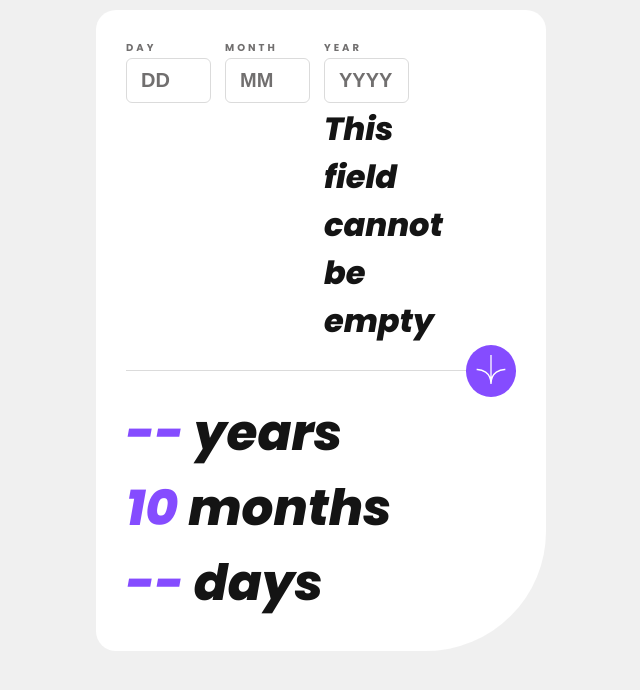
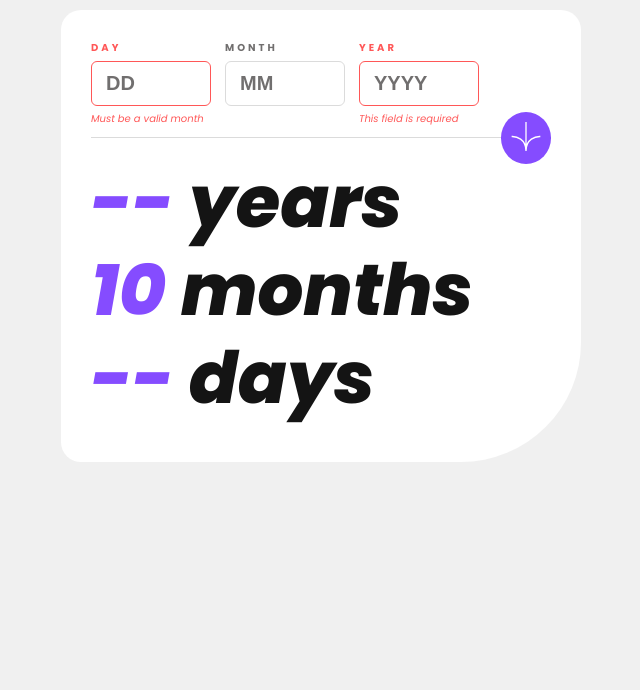
Before and after one commit to MichaelShawUK/frontend-mentor, a React (Vite) app: page / in a window 1280 px wide. Shown: the top 690 px of the page, without its empty margins (319-959 px from the left). Built offline with nearby package versions, Linux system fonts and the light colour scheme.

Commit message:
Respond to different age calculator container sizes

```diff
--- a/src/projects/junior/age-calculator-app-main/src/App.tsx
+++ b/src/projects/junior/age-calculator-app-main/src/App.tsx
@@ -8,12 +8,16 @@ function AgeCalculator() {
       <article className="age-calculator">
         <form>
           <div className="fields">
-            <InputField label="day" placeholder="DD" error="" />
+            <InputField
+              label="day"
+              placeholder="DD"
+              error="Must be a valid month"
+            />
             <InputField label="month" placeholder="MM" error="" />
             <InputField
               label="year"
               placeholder="YYYY"
-              error="This field cannot be empty"
+              error="This field is required"
             />
           </div>
           <div className="actions">
--- a/src/projects/junior/age-calculator-app-main/src/styles/css/index.css
+++ b/src/projects/junior/age-calculator-app-main/src/styles/css/index.css
@@ -53,6 +53,7 @@ button:hover {
   margin: 10px auto;
   padding: 40px 20px;
   min-width: max-content;
+  max-width: 350px;
   border-radius: 20px;
   border-bottom-right-radius: 120px;
 }
@@ -62,17 +63,31 @@ button:hover {
   gap: 14px;
 }
 
+.error label,
+.error .error-message {
+  color: hsl(0, 100%, 67%);
+}
+.error input {
+  border-color: hsl(0, 100%, 67%);
+}
+
+.error-message {
+  font-size: 10px;
+  font-weight: 400;
+  font-style: italic;
+}
+
 .field {
   display: flex;
   flex-direction: column;
-  gap: 2px;
-  width: 85px;
+  gap: 5px;
+  max-width: 85px;
 }
 
 .actions {
   position: relative;
   border-bottom: 1px solid hsl(0, 0%, 86%);
-  margin: 50px 0;
+  margin: 40px 0;
   display: flex;
   justify-content: center;
 }
@@ -87,6 +102,9 @@ button:hover {
 .results {
   font-size: 50px;
 }
+.results p:not(:last-child) {
+  margin-bottom: -20px;
+}
 .results span {
   color: hsl(259, 100%, 65%);
 }
@@ -95,14 +113,20 @@ button:hover {
   container-type: inline-size;
 }
 
-@container (width > 400px) {
+@container (width > 520px) {
   .age-calculator {
-    max-width: 450px;
+    max-width: 520px;
     padding: 30px;
+  }
+  .field {
+    max-width: 120px;
   }
   .actions {
     justify-content: flex-end;
-    margin: 25px 0;
+    margin: 10px 0;
+  }
+  .results {
+    font-size: 72px;
   }
 }
 
--- a/src/projects/junior/age-calculator-app-main/src/styles/scss/index.scss
+++ b/src/projects/junior/age-calculator-app-main/src/styles/scss/index.scss
@@ -62,8 +62,8 @@ button {
   background-color: $white;
   margin: 10px auto;
   padding: 40px 20px;
-  // width: max-content;
   min-width: max-content;
+  max-width: 350px;
   border-radius: 20px;
   border-bottom-right-radius: 120px;
 }
@@ -73,17 +73,36 @@ button {
   gap: 14px;
 }
 
+.error {
+  label,
+  .error-message {
+    color: $light-red;
+  }
+
+  input {
+    border-color: $light-red;
+  }
+}
+
+.error-message {
+  font: {
+    size: 10px;
+    weight: 400;
+    style: italic;
+  }
+}
+
 .field {
   display: flex;
   flex-direction: column;
-  gap: 2px;
-  width: 85px;
+  gap: 5px;
+  max-width: 85px;
 }
 
 .actions {
   position: relative;
   border-bottom: 1px solid $light-grey;
-  margin: 50px 0;
+  margin: 40px 0;
   display: flex;
   justify-content: center;
 
@@ -99,6 +118,11 @@ button {
 
 .results {
   font-size: 50px;
+
+  p:not(:last-child) {
+    margin-bottom: -20px;
+  }
+
   span {
     color: $purple;
   }
@@ -108,14 +132,22 @@ button {
   container-type: inline-size;
 }
 
-@container (width > 400px) {
+@container (width > 520px) {
   .age-calculator {
-    max-width: 450px;
+    max-width: 520px;
     padding: 30px;
+  }
+
+  .field {
+    max-width: 120px;
   }
 
   .actions {
     justify-content: flex-end;
-    margin: 25px 0;
+    margin: 10px 0;
+  }
+
+  .results {
+    font-size: 72px;
   }
 }
```
Also changed, not shown: 1 other file (tests, documents, lock files or other folders).
